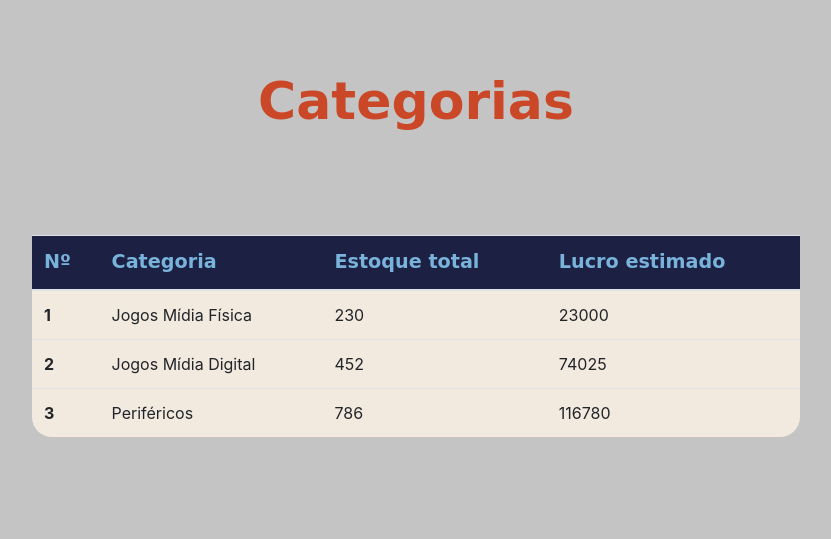
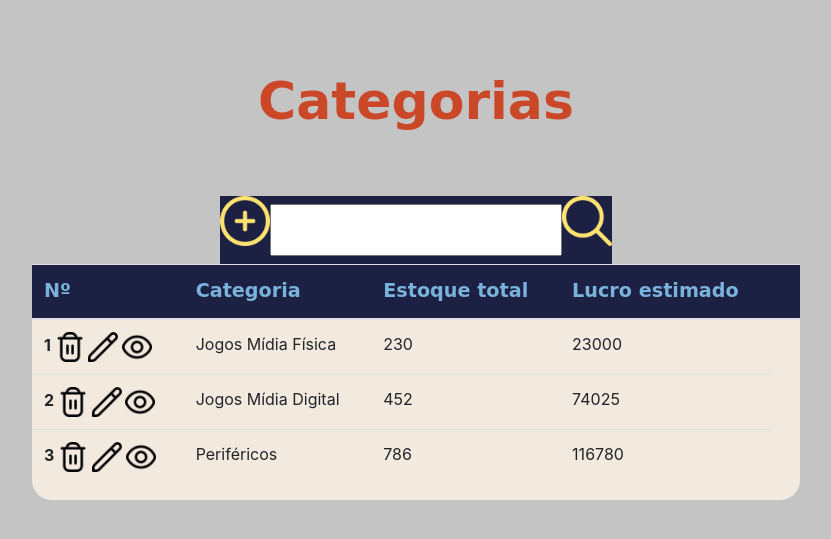
Before and after one commit to GFrasson/games-fraction, a PHP site: page /index3.html in a window 1280 px wide. Shown: the top 539 px of the page, without its empty margins (224-1055 px from the left). Run offline with PHP 8.4, Linux system fonts and the light colour scheme.

Commit message:
finalizando versão desktop

```diff
--- a/viewCategADM/css/stylesheet3.css
+++ b/viewCategADM/css/stylesheet3.css
@@ -14,13 +14,33 @@ h1{
     font-size: 52px;
     margin-top: 70px;
 }
+
 .container{
+    display: flex;
     background-color:  #f2e9df;
     padding: 0;
     width: 60%;
-    margin-top:8%;
+
    border-bottom-left-radius: 20px;
    border-bottom-right-radius: 20px;
+
+}
+.procura{
+
+    display: flex;
+    flex-direction: row;
+    width: 100%;
+}
+.menuLista{
+    margin-top: 5%;
+    justify-self: center;
+    align-content: center;
+    display:flex;
+    flex-direction: row;
+    justify-content:space-around;
+    margin-left: 20%;
+    margin-right: 20%;
+    background-color: #1C2143;
 
 }
 .thead{
@@ -29,3 +49,9 @@ h1{
     font-family: 'Bebas Neue', cursive;
     font-size: 1.2em;
 }
+input[type=text] {
+    width:100%;
+    padding: 12px 20px;
+    margin: 8px 0;
+    box-sizing: border-box;
+  }
--- a/viewCategADM/index3.html
+++ b/viewCategADM/index3.html
@@ -15,6 +15,16 @@
 
       <H1><b>Categorias</b></H1>
 
+      <div class="menuLista">
+        <a href="#addCateg"><img src="img/add.png" height="50px" width="50px"></a>
+        <a>
+          <div class="procura">
+          <input type="text" id="searchBar" name="searchBar"><img src="img/procurar.png" height="50px"
+          width="50px">
+          </div>
+        </a>
+      </div>
+
       <div class="container">
         <table class="table">
             <thead class="thead">
@@ -23,23 +33,36 @@
                 <th scope="col">Categoria</th>
                 <th scope="col">Estoque total</th>
                 <th scope="col">Lucro estimado</th>
+                <th scope="col">              </th>
               </tr>
             </thead>
             <tbody>
               <tr>
-                <th scope="row">1</th>
+                <th scope="row">1
+                  <a href="#deleteCateg"><img src="img/lixo.png" height="30px" width="30px"></a>
+                  <a href="#editCateg"><img src="img/lapis.png" height="30px" width="30px"></a>
+                  <a href="#verCateg"><img src="img/olho.png" height="30px" width="30px"></a>
+                </th>
                 <td>Jogos Mídia Física</td>
                 <td>230</td>
                 <td>23000</td>
               </tr>
               <tr>
-                <th scope="row">2</th>
+                <th scope="row">2
+                  <a href="#deleteCateg"><img src="img/lixo.png" height="30px" width="30px"></a>
+                  <a href="#editCateg"><img src="img/lapis.png" height="30px" width="30px"></a>
+                  <a href="#verCateg"><img src="img/olho.png" height="30px" width="30px"></a>
+                </th>
                 <td>Jogos Mídia Digital</td>
                 <td>452</td>
                 <td>74025</td>
               </tr>
               <tr>
-                <th scope="row">3</th>
+                <th scope="row">3
+                  <a href="#deleteCateg"><img src="img/lixo.png" height="30px" width="30px"></a>
+                  <a href="#editCateg"><img src="img/lapis.png" height="30px" width="30px"></a>
+                  <a href="#verCateg"><img src="img/olho.png" height="30px" width="30px"></a>
+                </th>
                 <td>Periféricos</td>
                 <td>786</td>
                 <td>116780</td>
```
Also changed, not shown: viewCategADM/img/add.png (added), viewCategADM/img/lapis.png (added), viewCategADM/img/lixo.png (added), viewCategADM/img/olho.png (added), viewCategADM/img/pencil.png (added), viewCategADM/img/procurar.png (added), viewCategADM/img/trash.png (added).
